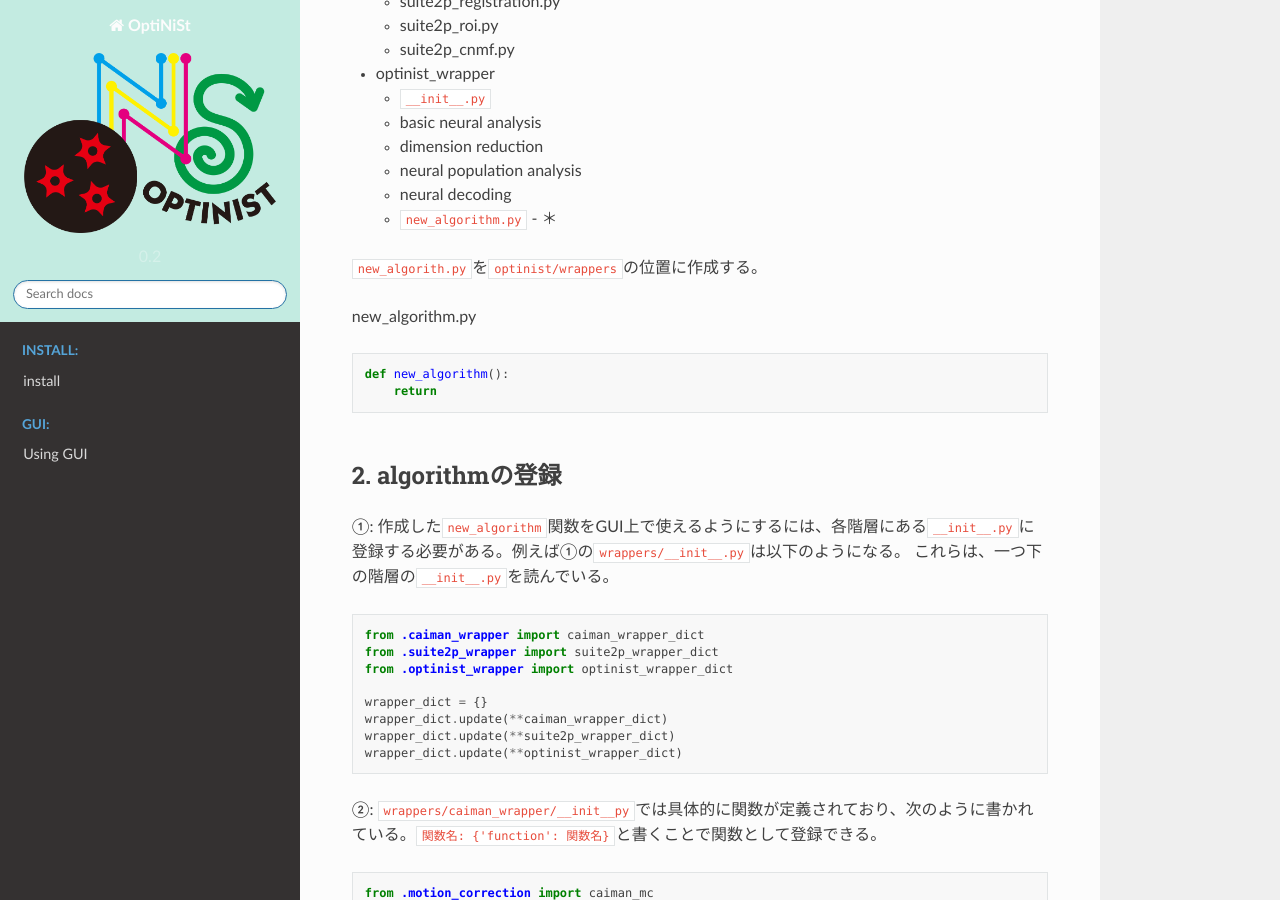
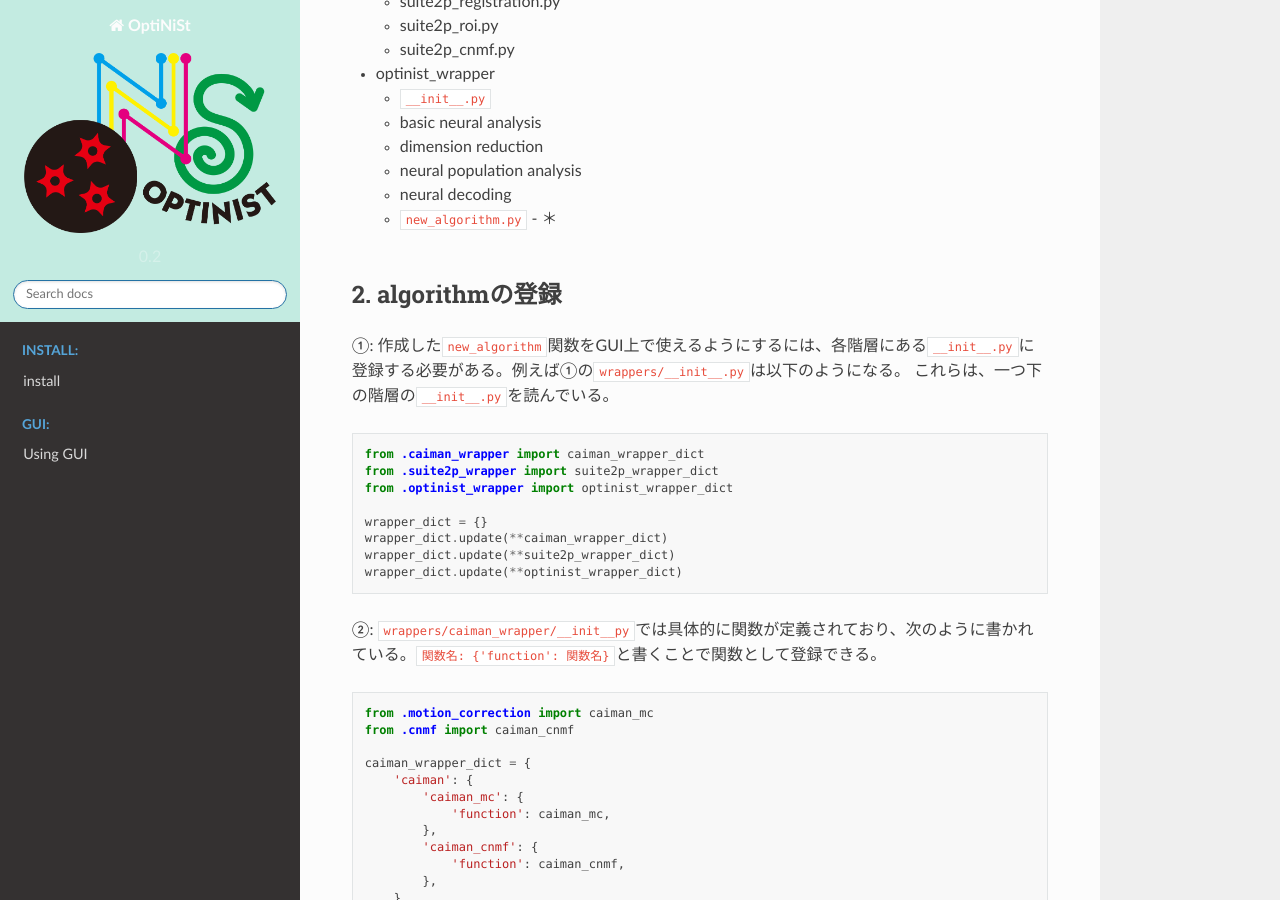
Before and after one commit to oist/optinist, a Sphinx documentation site: the page built from docs/utils/add_algorithm.md, in a window 1280 px wide and 900 px high, scrolled down 749 px. Built offline with Sphinx 7.4.7 and the Read the Docs theme 2.0.0, drawn with Linux system fonts in a browser that asks for light colours.

Commit message:
Update add_algorithm.md

````diff
--- a/docs/utils/add_algorithm.md
+++ b/docs/utils/add_algorithm.md
@@ -35,15 +35,6 @@ def new_algorithm():
     - neural population analysis
     - neural decoding
     - `new_algorithm.py` - ＊
-
-
-`new_algorith.py`を[`optinist/wrappers`](https://github.com/oist/optinist/tree/main/optinist/wrappers/optinist_wrapper)の位置に作成する。
-
-new_algorithm.py
-```python
-def new_algorithm():
-    return
-```
 
 <br />
 
````
